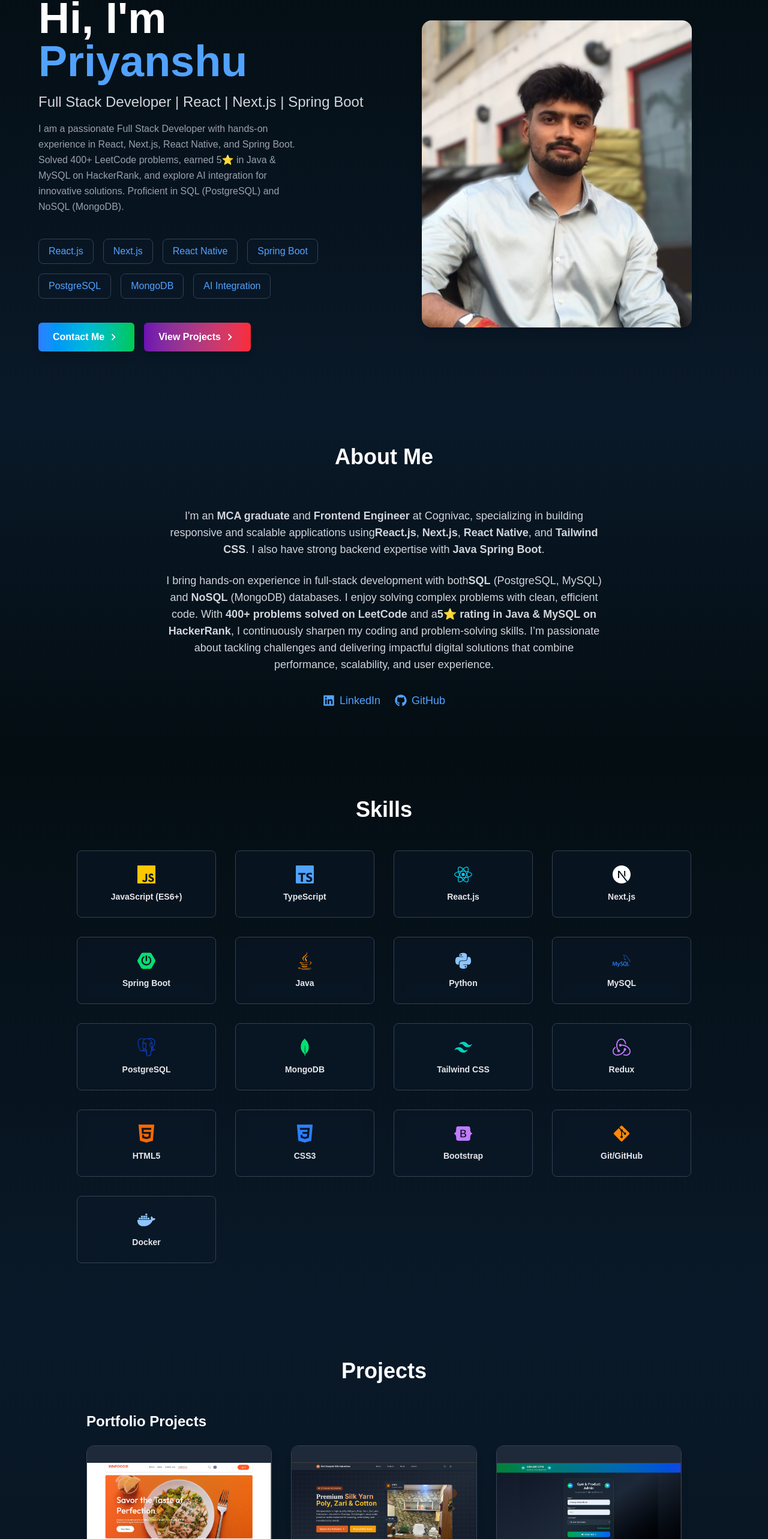
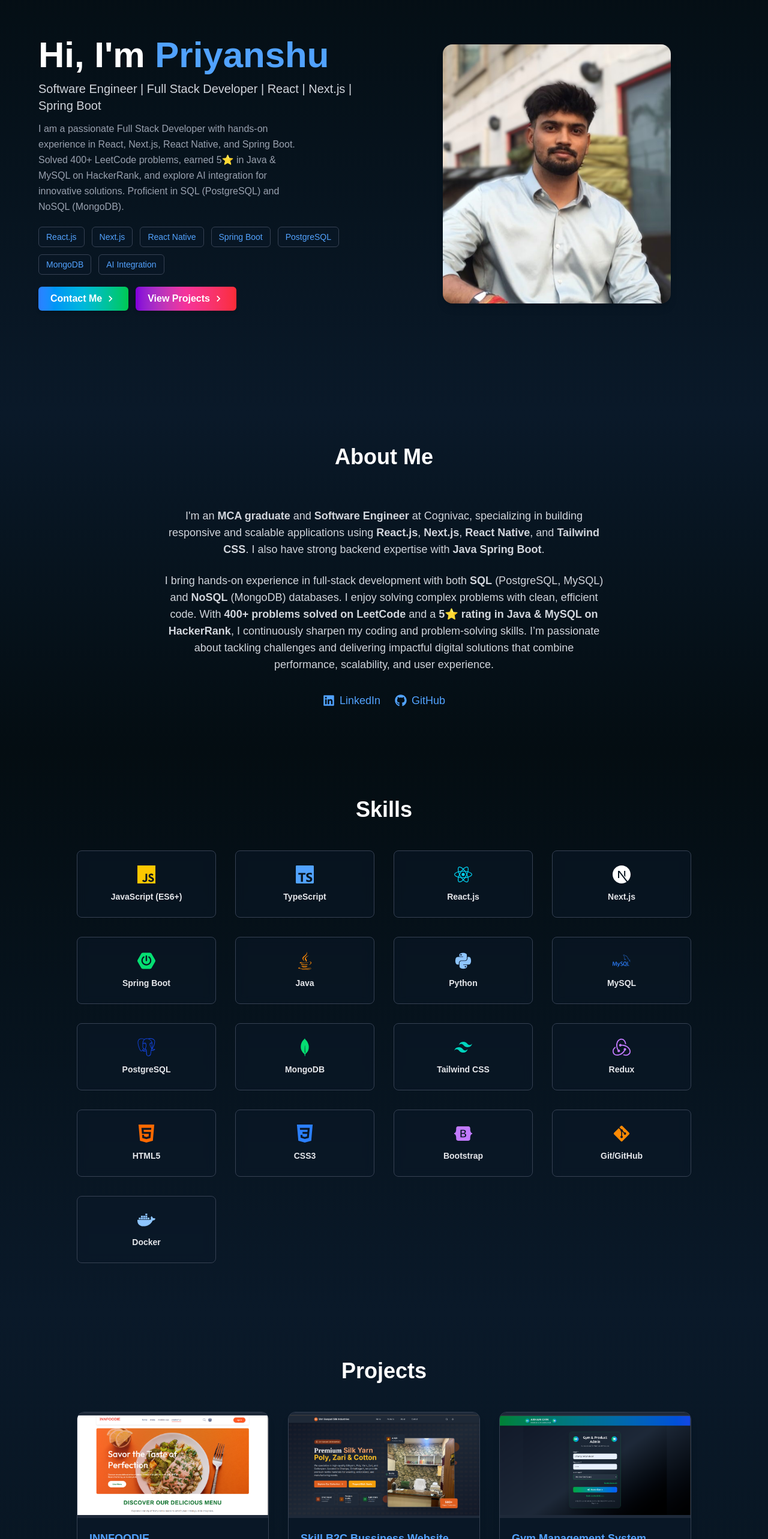
Before and after one commit to PriYanahsu/Nextjs-Portfolio-Priyanshu, a Next.js app: page / in a window 1280 px wide. Shown: the part 174-2740 px from the top of the page at 60% size. Built offline with nearby package versions, Linux system fonts and the light colour scheme.

Commit message:
Fix some isue

```diff
--- a/app/components/About.tsx
+++ b/app/components/About.tsx
@@ -15,19 +15,19 @@ const About = () => {
         <section className="max-w-3xl md:text-lg text-center mx-auto text-gray-300 p-4">
           {/* Introduction Paragraph */}
           <p className="mb-6">
-            I'm an <strong>MCA graduate</strong> and <strong>Frontend Engineer</strong> at Cognivac,
+            I'm an <strong>MCA graduate</strong> and <strong>Software Engineer</strong> at Cognivac,
             specializing in building responsive and scalable applications using
-            <strong>React.js</strong>, <strong>Next.js</strong>, <strong>React Native</strong>,
+            <strong> React.js</strong>, <strong>Next.js</strong>, <strong>React Native</strong>,
             and <strong>Tailwind CSS</strong>. I also have strong backend expertise
             with <strong>Java Spring Boot</strong>.
           </p>
           {/* Skills & Achievements Paragraph */}
           <p className="mb-6">
             I bring hands-on experience in full-stack development with both
-            <strong>SQL</strong> (PostgreSQL, MySQL) and <strong>NoSQL</strong> (MongoDB) databases.
+            <strong> SQL</strong> (PostgreSQL, MySQL) and <strong>NoSQL</strong> (MongoDB) databases.
             I enjoy solving complex problems with clean, efficient code.
             With <strong>400+ problems solved on LeetCode</strong> and a
-            <strong>5⭐ rating in Java & MySQL on HackerRank</strong>,
+            <strong> 5⭐ rating in Java & MySQL on HackerRank</strong>,
             I continuously sharpen my coding and problem-solving skills.
             I’m passionate about tackling challenges and delivering impactful digital solutions
             that combine performance, scalability, and user experience.
--- a/app/components/Hero.tsx
+++ b/app/components/Hero.tsx
@@ -9,22 +9,23 @@ const Hero = () => {
   return (
     <section
       id="hero"
-      className="min-h-[80vh] md:min-h-screen w-full flex items-center justify-center bg-gradient-to-b from-[#040D12] to-[#0A1929] text-white px-4"
+      className="min-h-[60vh] md:min-h-screen w-full flex items-center justify-center bg-gradient-to-b from-[#040D12] to-[#0A1929] text-white px-6 py-4"
     >
       <div className="max-w-6xl w-full flex flex-col md:flex-row items-center justify-center text-center md:text-left">
         {/* Text Section */}
         <div className="flex flex-col justify-center md:w-1/2">
-          <h1 className="text-4xl sm:text-5xl md:text-6xl lg:text-7xl font-bold mb-4">
-            {"Hi, I'm "}<span className="text-blue-400">Priyanshu</span>
+          <h1 className="text-3xl sm:text-4xl md:text-5xl lg:text-6xl font-bold mb-3">
+            {"Hi, I'm "}
+            <span className="text-blue-400">Priyanshu</span>
           </h1>
 
           {/* Tagline */}
-          <p className="text-lg sm:text-xl md:text-2xl text-gray-300 mb-4">
-            Full Stack Developer | React | Next.js | Spring Boot
+          <p className="text-base sm:text-lg md:text-xl text-gray-300 mb-3">
+            Software Engineer | Full Stack Developer | React | Next.js | Spring Boot
           </p>
 
           {/* Bio */}
-          <p className="text-gray-400 max-w-md mb-6 leading-relaxed mx-auto md:mx-0">
+          <p className="text-gray-400 max-w-md mb-5 leading-relaxed mx-auto md:mx-0 text-sm sm:text-base">
             I am a passionate Full Stack Developer with hands-on experience in
             React, Next.js, React Native, and Spring Boot. Solved 400+ LeetCode
             problems, earned 5⭐️ in Java & MySQL on HackerRank, and explore AI
@@ -33,7 +34,7 @@ const Hero = () => {
           </p>
 
           {/* Skill Tags */}
-          <div className="flex flex-wrap justify-center md:justify-start gap-2 sm:gap-4 mb-6 mt-4">
+          <div className="flex flex-wrap justify-center md:justify-start gap-2 sm:gap-3 mb-5">
             {[
               "React.js",
               "Next.js",
@@ -45,7 +46,7 @@ const Hero = () => {
             ].map((skill) => (
               <div
                 key={skill}
-                className="bg-[#0A1929]/50 backdrop-blur-sm px-3 sm:px-4 py-2 rounded-lg border border-gray-700 text-sm sm:text-base"
+                className="bg-[#0A1929]/50 backdrop-blur-sm px-3 py-1.5 rounded-md border border-gray-700 text-xs sm:text-sm"
               >
                 <span className="text-blue-400">{skill}</span>
               </div>
@@ -53,16 +54,16 @@ const Hero = () => {
           </div>
 
           {/* Buttons */}
-          <div className="flex flex-col sm:flex-row gap-4 justify-center md:justify-start mt-4 w-full">
+          <div className="flex flex-col sm:flex-row gap-3 justify-center md:justify-start">
             <ScrollLink
               to="contact"
               smooth
               duration={500}
-              className="group w-full sm:w-auto px-6 py-3 flex items-center justify-center rounded-md bg-gradient-to-r from-blue-500 via-cyan-500 to-green-500 text-white font-semibold shadow-lg hover:scale-105 transform transition duration-300"
+              className="group w-full sm:w-auto px-5 py-2 flex items-center justify-center rounded-md bg-gradient-to-r from-blue-500 via-cyan-500 to-green-500 text-white font-semibold shadow-md hover:scale-105 transform transition duration-300 text-sm sm:text-base"
             >
               Contact Me
               <span className="group-hover:rotate-90 duration-300 ml-1">
-                <MdOutlineKeyboardArrowRight size={22} />
+                <MdOutlineKeyboardArrowRight size={20} />
               </span>
             </ScrollLink>
 
@@ -70,22 +71,22 @@ const Hero = () => {
               to="projects"
               smooth
               duration={500}
-              className="group w-full sm:w-auto px-6 py-3 flex items-center justify-center rounded-md bg-gradient-to-r from-purple-800 via-pink-00 to-red-500 text-white font-semibold shadow-lg hover:scale-105 transform transition duration-300"
+              className="group w-full sm:w-auto px-5 py-2 flex items-center justify-center rounded-md bg-gradient-to-r from-purple-700 via-pink-500 to-red-500 text-white font-semibold shadow-md hover:scale-105 transform transition duration-300 text-sm sm:text-base"
             >
               View Projects
               <span className="group-hover:rotate-90 duration-300 ml-1">
-                <MdOutlineKeyboardArrowRight size={22} />
+                <MdOutlineKeyboardArrowRight size={20} />
               </span>
             </ScrollLink>
           </div>
         </div>
 
-        {/* Image Section (hidden on small screens) */}
-        <div className="mt-8 md:mt-0 md:w-1/2 justify-center hidden sm:flex">
+        {/* Image Section */}
+        <div className="mt-6 md:mt-0 md:w-1/2 justify-center hidden sm:flex">
           <Image
             src={HeroImage}
             alt="Priyanshu"
-            className="rounded-2xl shadow-lg object-contain w-52 sm:w-72 md:w-4/5 lg:w-[450px] h-auto"
+            className="rounded-2xl shadow-lg object-contain w-44 sm:w-64 md:w-3/4 lg:w-[380px] h-auto"
             priority
           />
         </div>
--- a/app/components/Projects.tsx
+++ b/app/components/Projects.tsx
@@ -2,15 +2,15 @@
 import { motion } from "framer-motion";
 import Image, { StaticImageData } from "next/image";
 
-import INNFOODIE from '../assets/portfolio/INNFOODIE.png';
-import Disease from '../assets/portfolio/disease.png';
-import personal from '../assets/portfolio/personal.png';
-import spam from '../assets/portfolio/spam.png';
-import weather from '../assets/portfolio/weather.png';
-import fileShare from '../assets/portfolio/fileShare.png';
-import smartCompaint from '../assets/portfolio/smartcomplaint.png';
-import Silk from '../assets/portfolio/SilkBusiness.png';
-import Gym from '../assets/portfolio/Gym.png'
+import INNFOODIE from "../assets/portfolio/INNFOODIE.png";
+import Disease from "../assets/portfolio/disease.png";
+import personal from "../assets/portfolio/personal.png";
+import spam from "../assets/portfolio/spam.png";
+import weather from "../assets/portfolio/weather.png";
+import fileShare from "../assets/portfolio/fileShare.png";
+import smartCompaint from "../assets/portfolio/smartcomplaint.png";
+import Silk from "../assets/portfolio/SilkBusiness.png";
+import Gym from "../assets/portfolio/Gym.png";
 
 const containerStagger = {
   visible: {
@@ -22,7 +22,8 @@ const Projects = () => {
   const additionalProjects = [
     {
       title: "INNFOODIE",
-      description: "A React-based food-ordering platform with a dynamic menu and order tracking.",
+      description:
+        "A React-based food-ordering platform with a dynamic menu and order tracking.",
       image: INNFOODIE,
       technologies: ["React", "Food Ordering"],
       achievements: ["Dynamic menu system", "Order tracking feature"],
@@ -31,50 +32,60 @@ const Projects = () => {
     },
     {
       title: "Skill B2C Bussiness Website",
-      description: "A Whatsapp integrated reactjs webapi website to delivery goods",
+      description:
+        "A Whatsapp integrated React.js web API website for delivering goods.",
       image: Silk,
       technologies: ["Reactjs", "Javascript"],
-      achievements: ["Delivery Goods", "Fully customer optimize"],
+      achievements: ["Delivery Goods", "Customer optimized"],
       Live: "https://silk-bussines.onrender.com/",
       codeLink: "https://github.com/PriYanahsu/silk-bussiness",
     },
     {
-      title: "Gym Manangement System",
-      description: "A fully automated gym mangement system easily track the record through date aand time",
+      title: "Gym Management System",
+      description:
+        "An automated gym management system to track records by date and time.",
       image: Gym,
-      technologies: ["Reactjs", "Supabase", "Postgresql"],
-      achievements: ["Manage member record with pending and more status", "Same for product that have been sale"],
+      technologies: ["Reactjs", "Supabase", "PostgreSQL"],
+      achievements: [
+        "Manage member records with statuses",
+        "Track product sales and pending records",
+      ],
       Live: "https://arhamgym.vercel.app/",
       codeLink: "https://github.com/PriYanahsu/gym-data-management",
     },
     {
       title: "Weather Forecast Site",
-      description: "A futuristic 5-day weather forecasting site using advanced prediction algorithms.",
+      description:
+        "A futuristic 5-day weather forecasting site using advanced prediction algorithms.",
       image: weather,
       technologies: ["Next.js", "API Integration", "CSS"],
       achievements: [
-        "Built a futuristic weather forecast system",
-        "Integrated accurate prediction algorithms",
-        "Responsive UI for mobile and desktop",
+        "Futuristic weather forecast",
+        "Accurate prediction algorithms",
+        "Responsive UI",
       ],
       Live: "https://weatherapp-iota-ecru.vercel.app/",
-      codeLink: "https://github.com/PriYanahsu/Weather-forecaste-site----predict-5-futurestic-days",
+      codeLink:
+        "https://github.com/PriYanahsu/Weather-forecaste-site----predict-5-futurestic-days",
     },
     {
       title: "Disease Detection and Drug Recommendation",
-      description: "A Machine Learning project to detect diseases and recommend appropriate drugs.",
+      description:
+        "A Machine Learning project to detect diseases and recommend appropriate drugs.",
       image: Disease,
       technologies: ["Machine Learning", "Python"],
       achievements: ["Disease detection", "Drug recommendation"],
       Live: "https://github.com/PriYanahsu/Disease-Prediction-with-Drug-Recommendation-Using-ML",
-      codeLink: "https://github.com/PriYanahsu/Disease-Prediction-with-Drug-Recommendation-Using-ML",
+      codeLink:
+        "https://github.com/PriYanahsu/Disease-Prediction-with-Drug-Recommendation-Using-ML",
     },
     {
       title: "Personal Website",
-      description: "A personal portfolio website showcasing my projects and skills.",
+      description:
+        "A personal portfolio website showcasing my projects and skills.",
       image: personal,
       technologies: ["Next.js", "TailwindCss", "TypeScript"],
-      achievements: ["Portfolio design", "Responsive UI"],
+      achievements: ["Modern portfolio design", "Responsive UI"],
       Live: "https://personal-website-priyanshu.vercel.app/",
       codeLink: "https://github.com/PriYanahsu/Personal-Website-Priyanshu-",
     },
@@ -82,7 +93,7 @@ const Projects = () => {
       title: "File Share App",
       description: "A secure application to share files with ease.",
       image: fileShare,
-      technologies: ["Spring boot", "MySql", "React"],
+      technologies: ["Spring Boot", "MySQL", "React"],
       achievements: ["Secure file sharing", "Responsive UI"],
       Live: "https://github.com/PriYanahsu/file-share-app",
       codeLink: "https://github.com/PriYanahsu/file-share-app",
@@ -98,17 +109,18 @@ const Projects = () => {
     },
     {
       title: "Smart Complaint Management System",
-      description: "A full-stack platform for complaint management with tracking features.",
+      description:
+        "A full-stack platform for complaint management with tracking features.",
       image: smartCompaint,
-      technologies: ["React", "Spring boot", "MongoDB"],
+      technologies: ["React", "Spring Boot", "MongoDB"],
       achievements: ["Complaint tracking", "Responsive UI"],
       Live: "https://online-complaint-mangement-system.vercel.app/",
-      codeLink: "https://github.com/PriYanahsu/-Smart-Complaint-Management-System-Full-Stack-",
+      codeLink:
+        "https://github.com/PriYanahsu/-Smart-Complaint-Management-System-Full-Stack-",
     },
   ];
 
   const renderProjectSection = (
-    title: string,
     projects: {
       title: string;
       image?: string | StaticImageData;
@@ -119,23 +131,12 @@ const Projects = () => {
       codeLink?: string;
     }[]
   ) => (
-    <>
-      <motion.h3
-        initial={{ opacity: 0, y: -10 }}
-        whileInView={{ opacity: 1, y: 0 }}
-        transition={{ duration: 0.5 }}
-        viewport={{ once: true }}
-        className="text-2xl text-white lg:mx-32 font-semibold mb-6 mt-12"
-      >
-        {title}
-      </motion.h3>
-
     <motion.div
       variants={containerStagger}
       initial="hidden"
       whileInView="visible"
       viewport={{ once: true }}
-        className="grid sm:grid-cols-1 mx-8 md:grid-cols-2 lg:mx-32 lg:grid-cols-3 gap-8"
+      className="grid sm:grid-cols-1 mx-4 md:grid-cols-2 lg:mx-28 lg:grid-cols-3 gap-8"
     >
       {projects.map((project, index) => (
         <motion.div
@@ -144,10 +145,10 @@ const Projects = () => {
           whileInView={{ opacity: 1, y: 0 }}
           transition={{ duration: 0.6, ease: "easeOut" }}
           viewport={{ once: true, amount: 0.2 }}
-            className="bg-[#0A1929]/50 backdrop-blur-sm rounded-xl overflow-hidden shadow-lg border border-gray-700 hover:-translate-y-1 hover:scale-105 hover:shadow-2xl transition-transform duration-300"
+          className="bg-[#0A1929]/70 backdrop-blur-md rounded-xl overflow-hidden shadow-lg border border-gray-700 hover:-translate-y-1 hover:scale-105 hover:shadow-blue-500/30 transition-all duration-300"
         >
           {project.image && (
-              <div className="relative h-54 overflow-hidden bg-gray-800">
+            <div className="relative h-44 overflow-hidden bg-gray-800">
               <Image
                 src={project.image}
                 alt={project.title}
@@ -160,16 +161,18 @@ const Projects = () => {
           )}
 
           <div className="p-5">
-              <h3 className="text-xl font-semibold text-white mb-2">
+            <h3 className="text-lg font-semibold text-blue-400 mb-2">
               {project.title}
             </h3>
-              <p className="text-gray-300 mb-3 text-sm">{project.description}</p>
+            <p className="text-gray-300 mb-3 text-sm">
+              {project.description}
+            </p>
 
             <div className="mb-3">
               <h4 className="text-sm font-semibold text-blue-400 mb-1">
                 Highlights:
               </h4>
-                <ul className="list-disc list-inside text-gray-300 text-xs space-y-1">
+              <ul className="list-disc list-inside text-gray-400 text-xs space-y-1">
                 {project.achievements.map((item, idx) => (
                   <li key={idx}>{item}</li>
                 ))}
@@ -180,7 +183,7 @@ const Projects = () => {
               {project.technologies.map((tech) => (
                 <span
                   key={tech}
-                    className="px-2 py-1 bg-blue-500/20 text-blue-300 rounded-full text-xs font-medium"
+                  className="px-2 py-1 bg-blue-500/20 text-blue-300 rounded-md text-xs font-medium"
                 >
                   {tech}
                 </span>
@@ -191,7 +194,7 @@ const Projects = () => {
               {project.Live && project.Live !== "#" && (
                 <a
                   href={project.Live}
-                    className="text-blue-400 hover:text-blue-300 font-medium underline"
+                  className="text-cyan-400 hover:text-cyan-300 font-medium underline"
                   target="_blank"
                   rel="noopener noreferrer"
                 >
@@ -201,7 +204,9 @@ const Projects = () => {
               {project.codeLink && (
                 <a
                   href={project.codeLink}
-                    className="text-blue-400 hover:text-blue-300 font-medium underline"
+                  className="text-cyan-400 hover:text-cyan-300 font-medium underline"
+                  target="_blank"
+                  rel="noopener noreferrer"
                 >
                   Source Code
                 </a>
@@ -211,7 +216,6 @@ const Projects = () => {
         </motion.div>
       ))}
     </motion.div>
-    </>
   );
 
   return (
@@ -230,7 +234,7 @@ const Projects = () => {
           Projects
         </motion.h2>
 
-        {renderProjectSection("Portfolio Projects", additionalProjects)}
+        {renderProjectSection(additionalProjects)}
       </div>
     </section>
   );
```
Also changed, not shown: 1 other file (tests, documents, lock files or other folders). Lines whose indentation alone changed are shown as unchanged.
